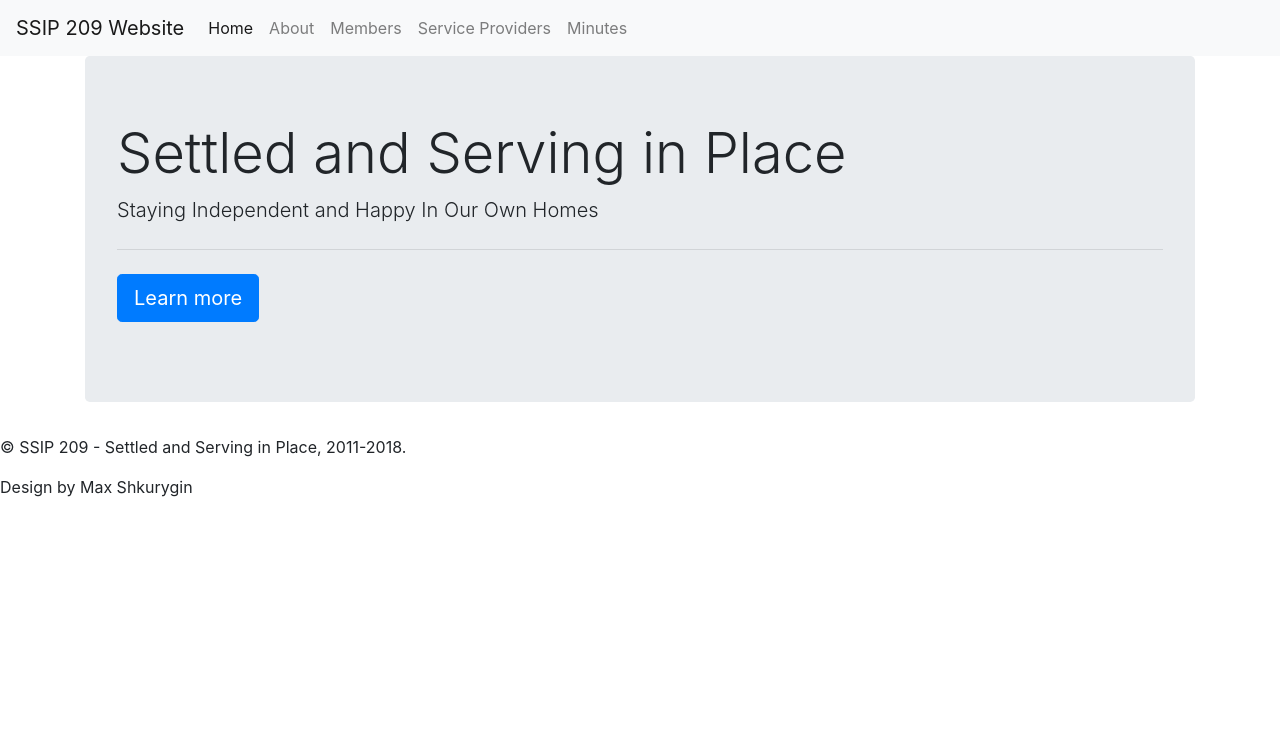
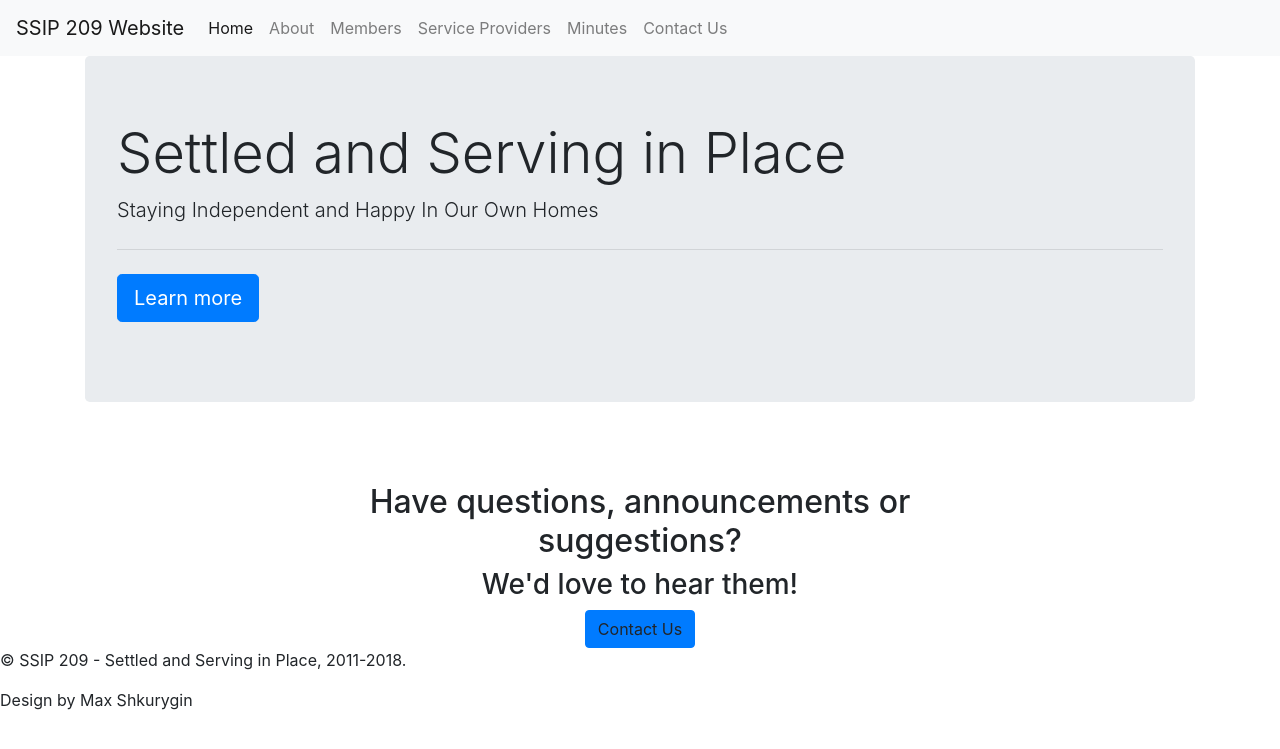
Before and after one commit to mooja/ssip4, a Django app: page / in a window 1280 px wide. Shown: the top 749 px of the page. Run offline with Django 3.2, Linux system fonts and the light colour scheme; data that the repository does not hold is empty; some libraries are stand-ins or nearby versions.

Commit message:
Navigation menu is now a seperate template component.

```diff
--- a/ssip4/templates/base.html
+++ b/ssip4/templates/base.html
@@ -32,23 +32,7 @@
       <a class="navbar-brand" href="{% url 'home' %}">SSIP 209 Website</a>
       <div class="collapse navbar-collapse" id="navbarSupportedContent">
         <ul class="navbar-nav mr-auto">
-          <li class="nav-item active">
-            <a class="nav-link" href="{% url 'home' %}">Home
-              <span class="sr-only">(current)</span>
-            </a>
-          </li>
-          <li class="nav-item">
-            <a class="nav-link" href="{% url 'about' %}">About</a>
-          </li>
-          <div class="nav-item">
-            <a href="{% url 'members:member_list' %}" class="nav-link">Members</a>
-          </div>
-          <div class="nav-item">
-            <a href="{% url 'service-providers' %}" class="nav-link">Service Providers</a>
-          </div>
-          <div class="nav-item">
-            <a href="{% url 'minutes' %}" class="nav-link">Minutes</a>
-          </div>
+          {% include "components/navigation.html" %}
         </ul>
         </div>
       </nav>
@@ -67,6 +51,12 @@
     </div> <!-- /container -->
 
     {% block modal %}{% endblock modal %}
+
+    {% block contact_us %}
+      {% include "components/contact_us.html" %}
+    {% endblock contact_us %}
+
+
     {% block footer %}
       <p>© SSIP 209 - Settled and Serving in Place, 2011-2018.</p>
       <p>Design by Max Shkurygin</p>
--- /dev/null
+++ b/ssip4/templates/components/navigation.html
@@ -0,0 +1,21 @@
+<ul class="navbar-nav mr-auto">
+    <li class="nav-item active">
+        <a class="nav-link" href="{% url 'home' %}">Home
+        </a>
+    </li>
+    <li class="nav-item">
+        <a class="nav-link" href="{% url 'about' %}">About</a>
+    </li>
+    <div class="nav-item">
+        <a href="{% url 'members:member_list' %}" class="nav-link">Members</a>
+    </div>
+    <div class="nav-item">
+        <a href="{% url 'service-providers' %}" class="nav-link">Service Providers</a>
+    </div>
+    <div class="nav-item">
+        <a href="{% url 'minutes' %}" class="nav-link">Minutes</a>
+    </div>
+    <div class="nav-item">
+        <a href="#contact-us" class="nav-link">Contact Us</a>
+    </div>
+</ul>
```
